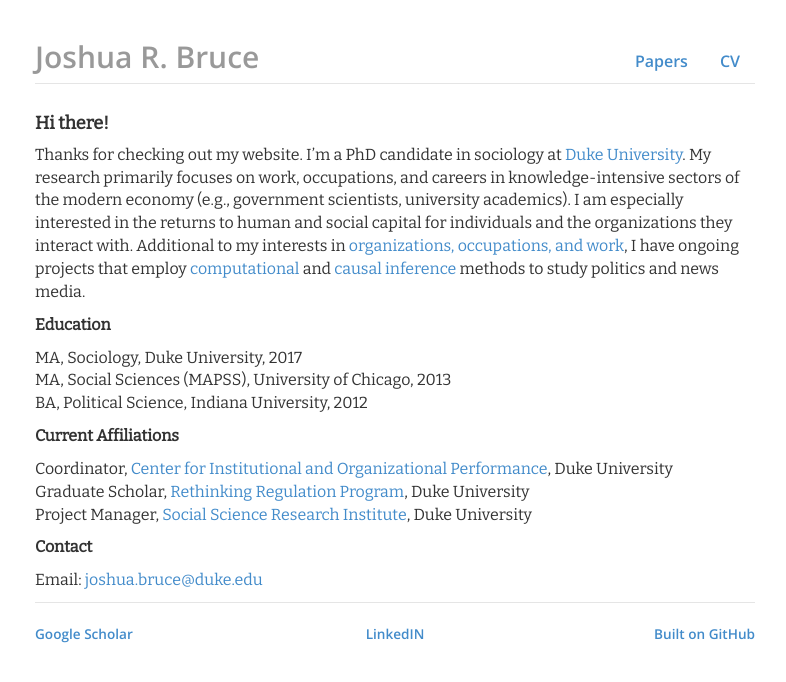
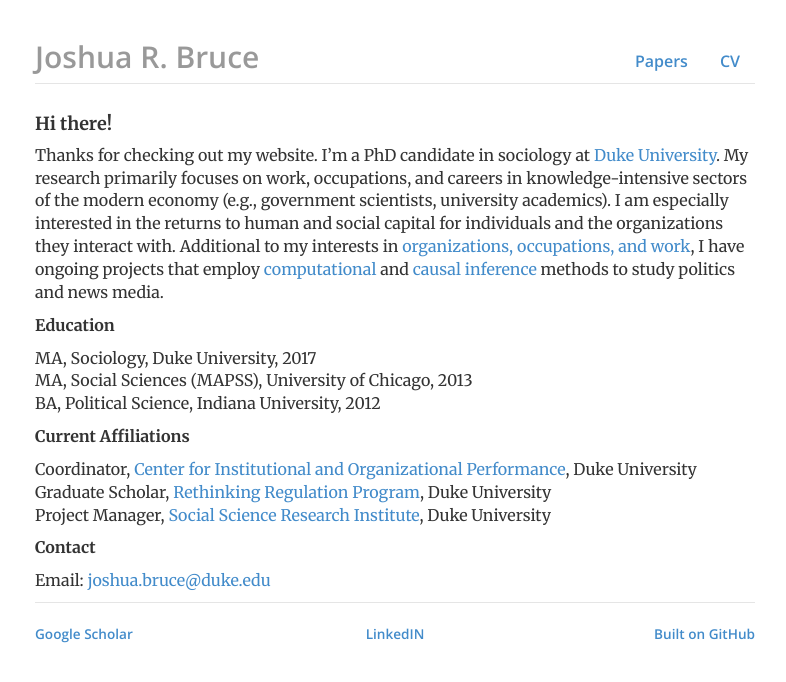
Before and after one commit to joshuarbruce/joshuarbruce.github.io, a Jekyll site: the page built from index.html, in a window 1280 px wide. Shown: the top 682 px of the page, without its empty margins (245-1031 px from the left). Built offline with Jekyll 4.4.1, drawn with Linux system fonts in a browser that asks for light colours; nearby versions of some CDN libraries.

Commit message:
Update style.css

```diff
--- a/css/style.css
+++ b/css/style.css
@@ -1,8 +1,8 @@
-@import url(https://fonts.googleapis.com/css?family=Bitter|Open+Sans:600);
+@import url(https://fonts.googleapis.com/css?family=Merriweather:400,400i,700,700i|Open+Sans:600);
 
-body { padding-top: 20px; padding-bottom: 40px; font-family: 'Bitter', serif; font-size: 16px; }
+body { padding-top: 20px; padding-bottom: 40px; font-family: 'Merriweather', serif; font-size: 16px; }
 
-h1, h2, h3, h4, h5, h6, .h1, .h2, .h3, .h4, .h5, .h6 { font-family: 'Bitter', serif; font-weight: 700; }
+h1, h2, h3, h4, h5, h6, .h1, .h2, .h3, .h4, .h5, .h6 { font-family: 'Merriweather', serif; font-weight: 700; }
 
 blockquote p { font-size: 16px; line-height: 1.6em;}
 
@@ -62,7 +62,7 @@
 .notes, .contact, .about, .cv, .error, .swatches { margin-bottom: 30px; }
 
 /* Contact */
-iframe {font-family: 'Bitter', serif; font-size: 16px;}
+iframe {font-family: 'Merriweather', serif; font-size: 16px;}
 
 /* About */
 .about ul.list-unstyled li { line-height: 30px; text-indent: -30px; margin-left: 30px;}
```
